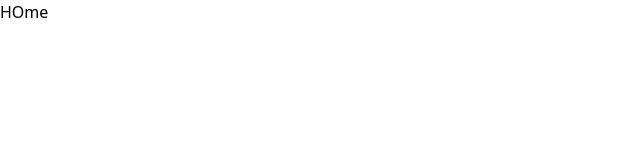
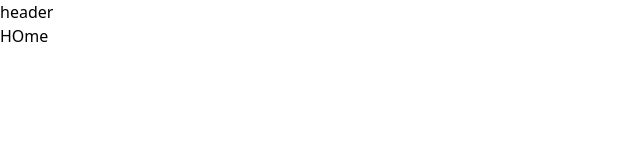
Before and after one commit to Hussainviwe/mern-inventory, a React (Vite) app in the folder Clinet/: page / in a window 1280 px wide. Shown: the top 160 px of the page, without its empty margins (0-640 px from the left). Built offline with nearby package versions, Linux system fonts and the light colour scheme.

Commit message:
create a components

```diff
--- a/Clinet/src/App.jsx
+++ b/Clinet/src/App.jsx
@@ -4,11 +4,14 @@ import About from './pages/About'
 import Signin from './pages/Signin'
 import Signup from './pages/Signup'
 import Home from './pages/Home'
+import Header from './components/header'
+
 
 
 export default function App() {
   return (
     <BrowserRouter>
+     <Header />
 
       <Routes>
         <Route path="/" element={<Home />} />
--- a/Clinet/src/components/header.jsx
+++ b/Clinet/src/components/header.jsx
@@ -1,4 +1,3 @@
-import React from 'react'
 
 export default function header() {
   return (
```
